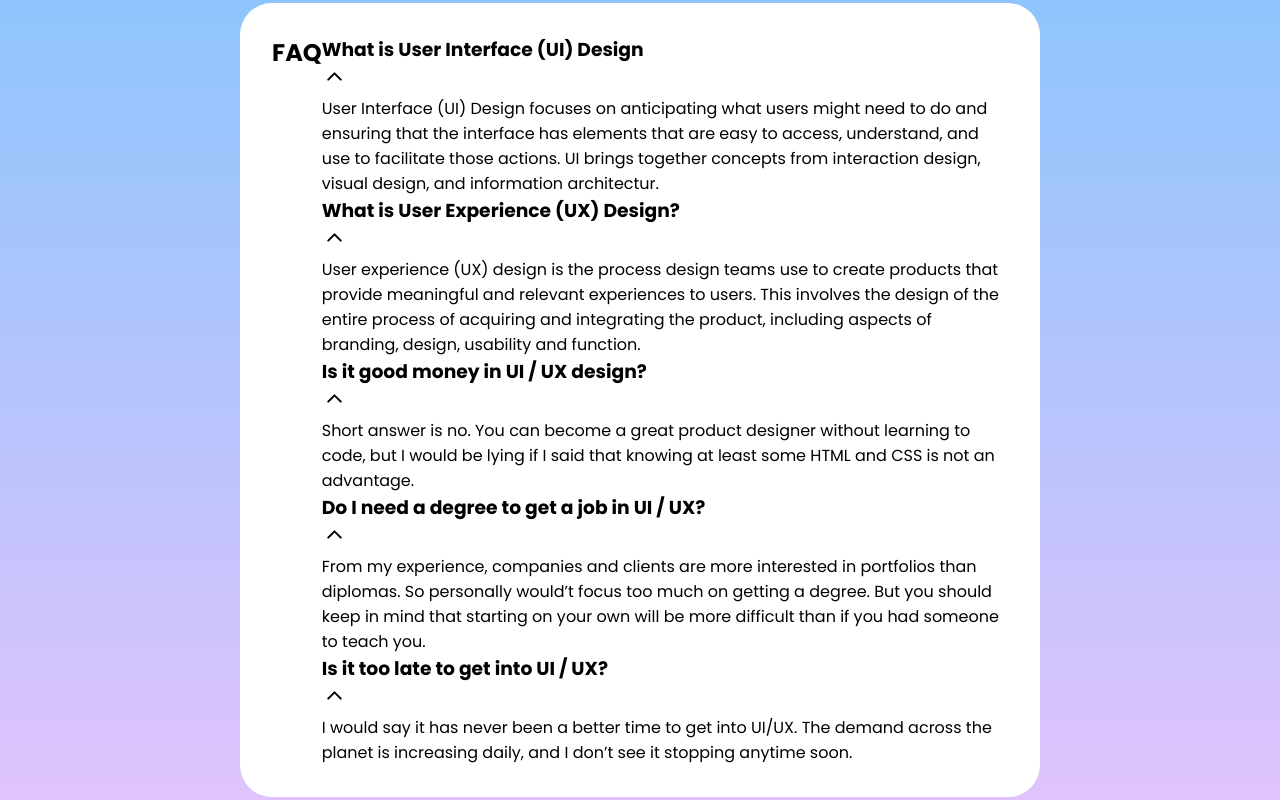
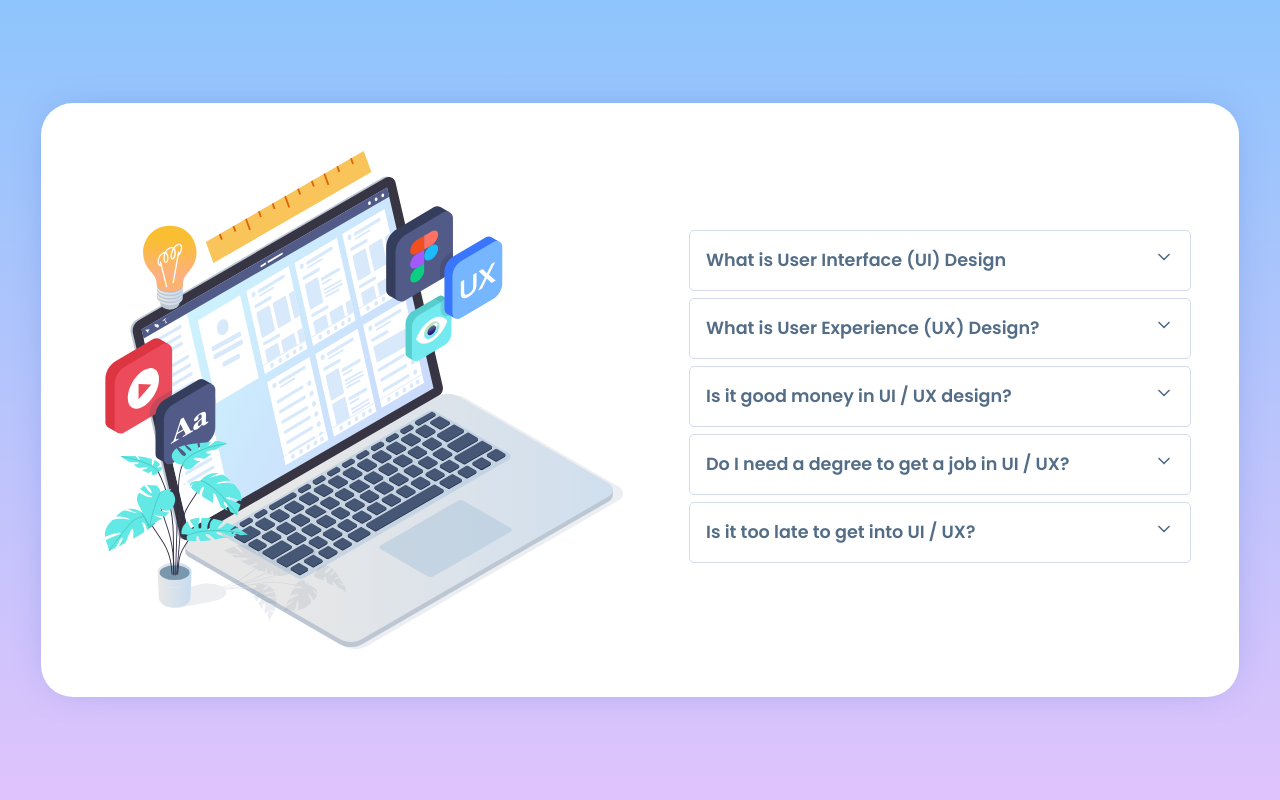
Before and after one commit to dolphius21/React-Accordion-Component, a React (Create React App) app: page / in a window 1280 px wide. Built offline with nearby package versions, Linux system fonts and the light colour scheme.

Commit message:
done with accordion

```diff
--- a/src/App.js
+++ b/src/App.js
@@ -1,55 +1,133 @@
 import { useState } from 'react';
-import styled from 'styled-components';
+import styled, { keyframes } from 'styled-components';
 import { IconContext } from 'react-icons';
 import { FiChevronUp, FiChevronDown } from 'react-icons/fi';
 import questions from './data';
+import graphic from './images/UIUX_design.svg';
 
+const downAnimation1 = keyframes`
+ 0% {
+    transform: translateY(-7px);
+    opacity: 0;
+  }
+  100% {
+    transform: translateY(0);
+    opacity: 1;
+  }
+`;
+const downAnimation2 = keyframes`
+ 0% {
+    transform: translateY(-50px);
+    opacity: 0;
+  }
+  100% {
+    transform: translateY(0);
+    opacity: 1;
+  }
+`;
+const transparency = keyframes`
+ 0% {
+    opacity: 0;
+  }
+  100% {
+    opacity: 1;
+  }
+`;
+const AccordionContainer = styled.div``;
 const Card = styled.div`
   display: flex;
+  align-items: center;
+  justify-content: space-around;
   background: white;
-  max-width: 800px;
-  padding: 2rem;
+  max-width: 1200px;
+  padding: 3rem;
   border-radius: 2rem;
+  box-shadow: 0px 0px 40px -20px rgba(5, 71, 176, 0.5);
+  animation: ${downAnimation2} 0.5s 0.1s ease-out both;
 `;
-const ImgContainer = styled.div``;
-const Heading = styled.h2``;
-const Container = styled.div``;
-const ItemsContainer = styled.div``;
-const Question = styled.div``;
-const Answer = styled.div``;
+const ItemsContainer = styled.div`
+  margin-bottom: 7px;
+  border: 1px solid #d4dae9;
+  border-radius: 5px;
+`;
+const ImgContainer = styled.div`
+  width: 600px;
+  img {
+    width: 550px;
+    padding: 0 1rem;
+    height: 100%;
+    display: block;
+  }
+`;
+const Question = styled.div`
+  display: flex;
+  justify-content: space-between;
+  align-items: center;
+  border-radius: 5px;
+  padding: 1rem;
+  cursor: pointer;
+  width: 500px;
+  transition: all 0.2s linear;
+  h3 {
+    font-size: 1.1rem;
+    font-weight: 600;
+  }
+  h3:hover {
+    color: #3975fd;
+  }
+`;
+const Answer = styled.div`
+  width: 500px;
+  padding: 1rem;
+  background: #eef9ff;
+  border-radius: 5px;
+  transition: all 0.2s linear;
+  animation: ${downAnimation1} 0.3s 0.1s ease-out both;
+  font-size: 0.9rem;
+`;
 
 function Accordion() {
   const [clicked, setclicked] = useState(false);
 
   const handleClick = (index) => {
     if (clicked === index) {
-      setclicked(null);
+      return setclicked(null);
     }
 
     setclicked(index);
   };
 
   return (
-    <IconContext.Provider value={{ size: '25px' }}>
+    <IconContext.Provider value={{ size: '20px' }}>
       <Card>
-        <ImgContainer></ImgContainer>
-        <Heading>FAQ</Heading>
-        <Container>
+        <ImgContainer>
+          <img src={graphic} alt="UI/UX Graphic" />
+        </ImgContainer>
+        <AccordionContainer>
           {questions.map((item, index) => (
-            <ItemsContainer
-              key={item.id}
-              onClick={(index) => {
-                handleClick(index);
-              }}
-            >
-              <Question>
+            <ItemsContainer>
+              <Question
+                key={index}
+                onClick={() => {
+                  handleClick(index);
+                }}
+                style={{
+                  borderBottom:
+                    clicked === index ? '1px solid #d4dae9' : undefined,
+                  borderLeft:
+                    clicked === index ? '5px solid #3975fd' : undefined,
+                  color: clicked === index ? '#3975fd' : undefined
+                }}
+              >
                 <h3>{item.question}</h3>
-                <span>{clicked ? <FiChevronDown /> : <FiChevronUp />}</span>
+                <span>
+                  {clicked === index ? <FiChevronUp /> : <FiChevronDown />}
+                </span>
               </Question>
-              <Answer>{item.answer}</Answer>
+              {clicked === index ? <Answer>{item.answer}</Answer> : null}
             </ItemsContainer>
           ))}
-        </Container>
+        </AccordionContainer>
       </Card>
     </IconContext.Provider>
   );
--- a/src/index.css
+++ b/src/index.css
@@ -9,6 +9,7 @@
 
 body {
   background: linear-gradient(0deg, #e0c3fc 0%, #8ec5fc 100%) no-repeat;
+  color: #536d87;
   height: 100vh;
   display: grid;
   place-items: center;
```
Also changed, not shown: src/images/UIUX_design.svg (added).
